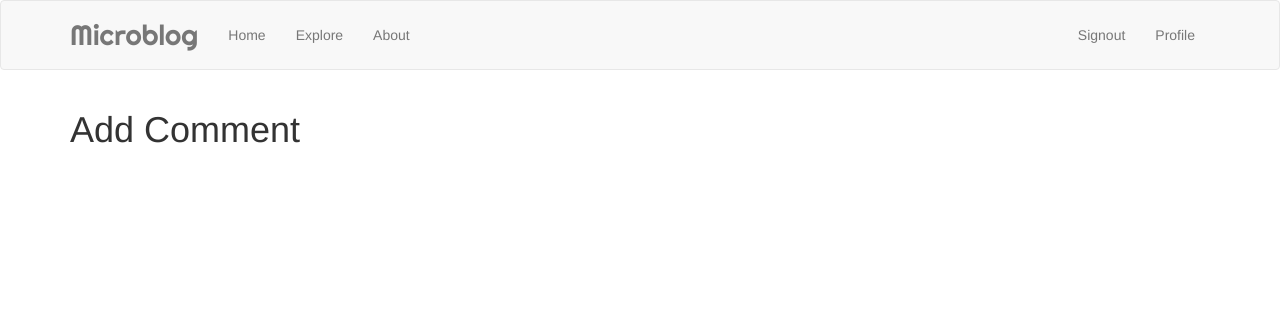
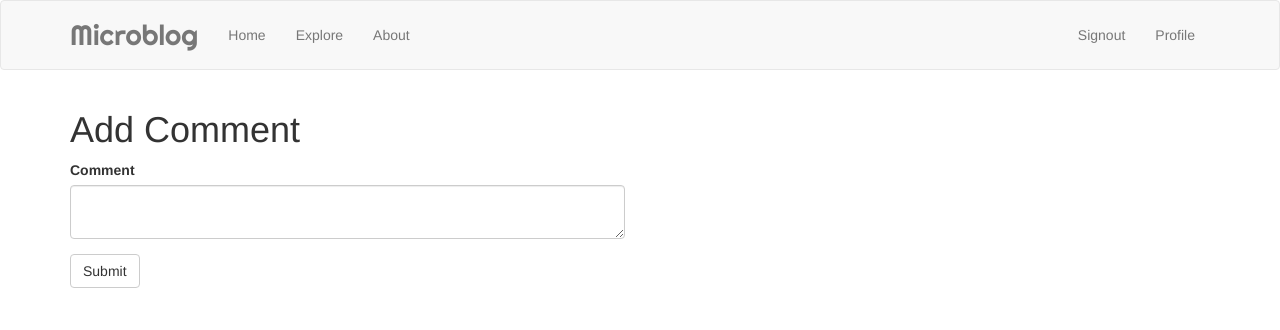
Before and after one commit to victorlomi/pitch, a Flask app: page /add-comment/1 in a window 1280 px wide. Shown: the top 330 px of the page. Run offline with Flask 2, Linux system fonts and the light colour scheme; the visitor is signed in with stand-in values (Sample User, id 1); data comes from the database, SQL or seed files in the repository; both versions use the stored data as it was after the commit; some libraries are stand-ins or nearby versions.

Commit message:
add comment in the database through frontend

```diff
--- a/app/main/forms.py
+++ b/app/main/forms.py
@@ -8,3 +8,7 @@ class AddForm(FlaskForm):
     body = TextAreaField('Pitch', [validators.optional(), validators.length(max=200)])
     category = SelectField('Category', choices=[( 'pickup', 'Pickup Lines'), ('interview', 'Interview'), ('product', 'Product'), ('promotion', 'Promotion')])
     submit = SubmitField('Submit')
+
+class AddCommentForm(FlaskForm):
+    body = TextAreaField('Comment', [validators.optional(), validators.length(max=200)])
+    submit = SubmitField('Submit')
--- a/app/main/routes.py
+++ b/app/main/routes.py
@@ -46,18 +46,22 @@ def user(user):
 
 @bp.route('/comments/<pitch>')
 def comments(pitch):
-    # go to login in page if user is not logged in
-    if current_user.is_anonymous:
-        return redirect(url_for('auth.login'))
-
-    comments = Comment.query.filter_by(collection=Pitch.query.get(1)).all()
+    comments = Comment.query.filter_by(pitch=Pitch.query.get(pitch)).all()
 
     return render_template('comments.html', pitch=Pitch.query.get(pitch), comments=comments)
 
-@bp.route('/add-comment/<pitch>')
+@bp.route('/add-comment/<pitch>', methods=['GET', 'POST'])
 def add_comment(pitch):
     # go to login in page if user is not logged in
     if current_user.is_anonymous:
         return redirect(url_for('auth.login'))
 
-    return render_template('add_comment.html')
+    form = forms.AddCommentForm()
+
+    if form.validate_on_submit():
+        comment = Comment(pitch=Pitch.query.get(pitch), body=form.body.data)
+        db.session.add(comment)
+        db.session.commit()
+        return redirect(url_for('main.comments', pitch=pitch))
+
+    return render_template('add_comment.html', form=form)
--- a/app/templates/add_comment.html
+++ b/app/templates/add_comment.html
@@ -5,7 +5,8 @@
     <div class="container">
         <h1>Add Comment</h1>
         <div class="row">
-            <div class="col-md-4">
+            <div class="col-md-6">
+                {{ wtf.quick_form(form) }}
             </div>
         </div>
     </div>
--- a/app/templates/comments.html
+++ b/app/templates/comments.html
@@ -12,10 +12,6 @@
                             <div class="panel-body">
                             {{ comment.body }}
                             </div>
-                            <!-- <div class="panel-footer">
-                                <h3 class="panel-title">Posted by {{ pitch.author.username }} on {{ pitch.timestamp.strftime("%x") }}</h3>
-                                <a href="{{ url_for('main.index') }}" style="color: #2b2bff;" class="panel-title">Comments</a>
-                            </div> -->
                         </div>
                     {% endfor %}
                 {% else %}
```
Also changed, not shown: app.db.
